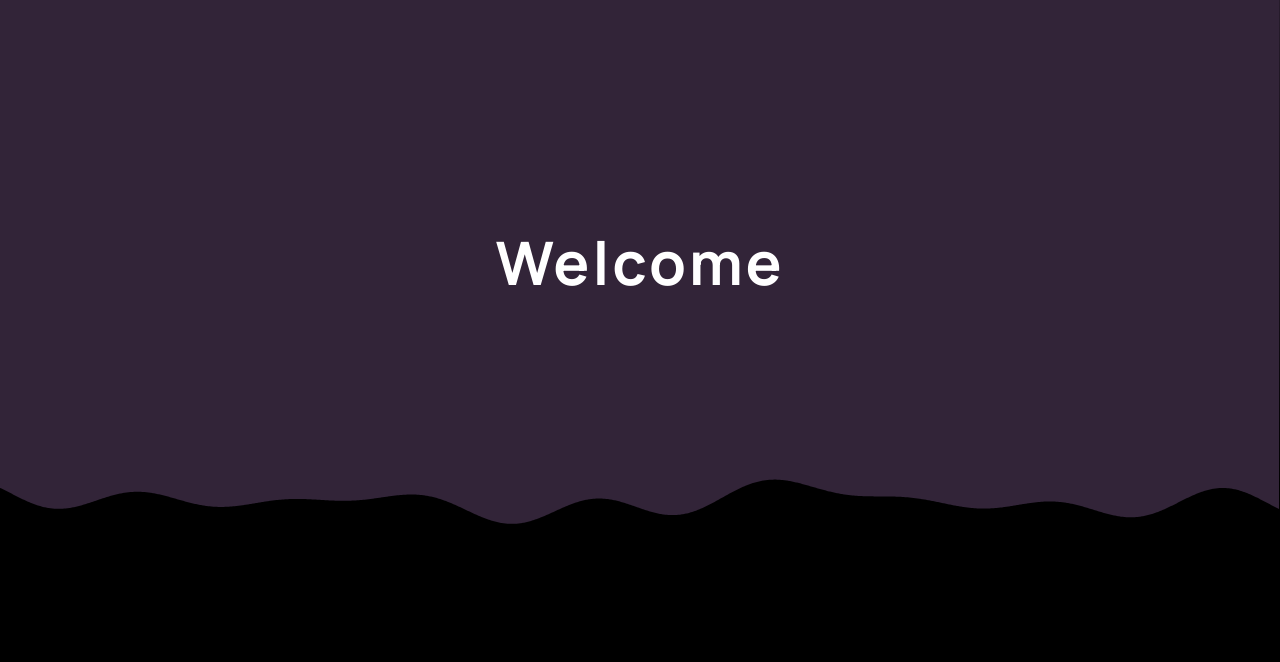
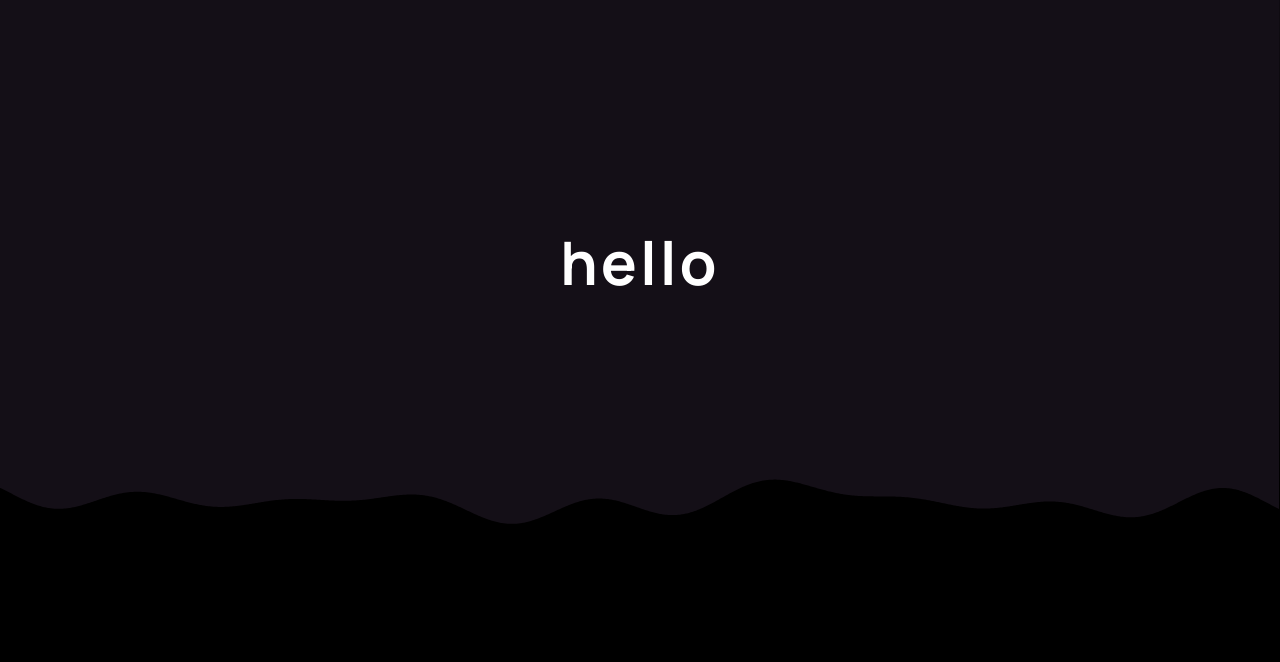
Before and after one commit to ArmanDris/profile, a website: page index.html in a window 1280 px wide. Shown: the part 138-800 px from the top of the page. Drawn offline with Linux system fonts and the light colour scheme.

Commit message:
changed bg opacity

```diff
--- a/animation.js
+++ b/animation.js
@@ -39,7 +39,7 @@ function drawScene() {
 
     ctx.lineWidth = 0;
 
-    ctx.fillStyle = 'rgba(198, 144, 223, 0.25)';
+    ctx.fillStyle = 'rgba(198, 144, 223, 0.1)';
     ctx.fill();
 
     offset+=0.0005;
--- a/index.html
+++ b/index.html
@@ -18,7 +18,7 @@
             <!-- The next change should be to add a live background. I want to make it look like
             there is a grid of dots and then I can change the color of the dots in a wave pattern
             or smt, i think it will look cool-->
-            Welcome
+            hello
         </h1>
     </header>
 
```
